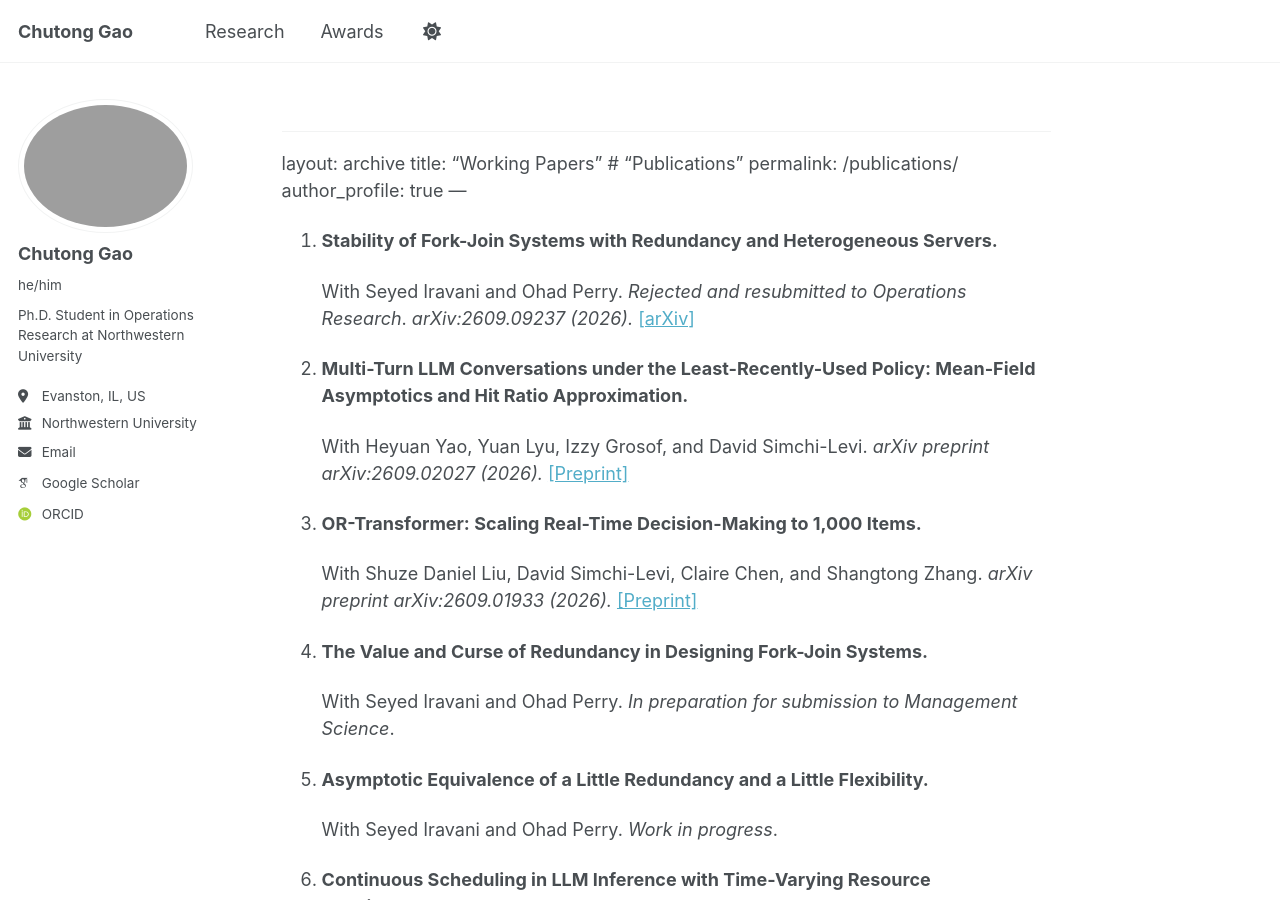
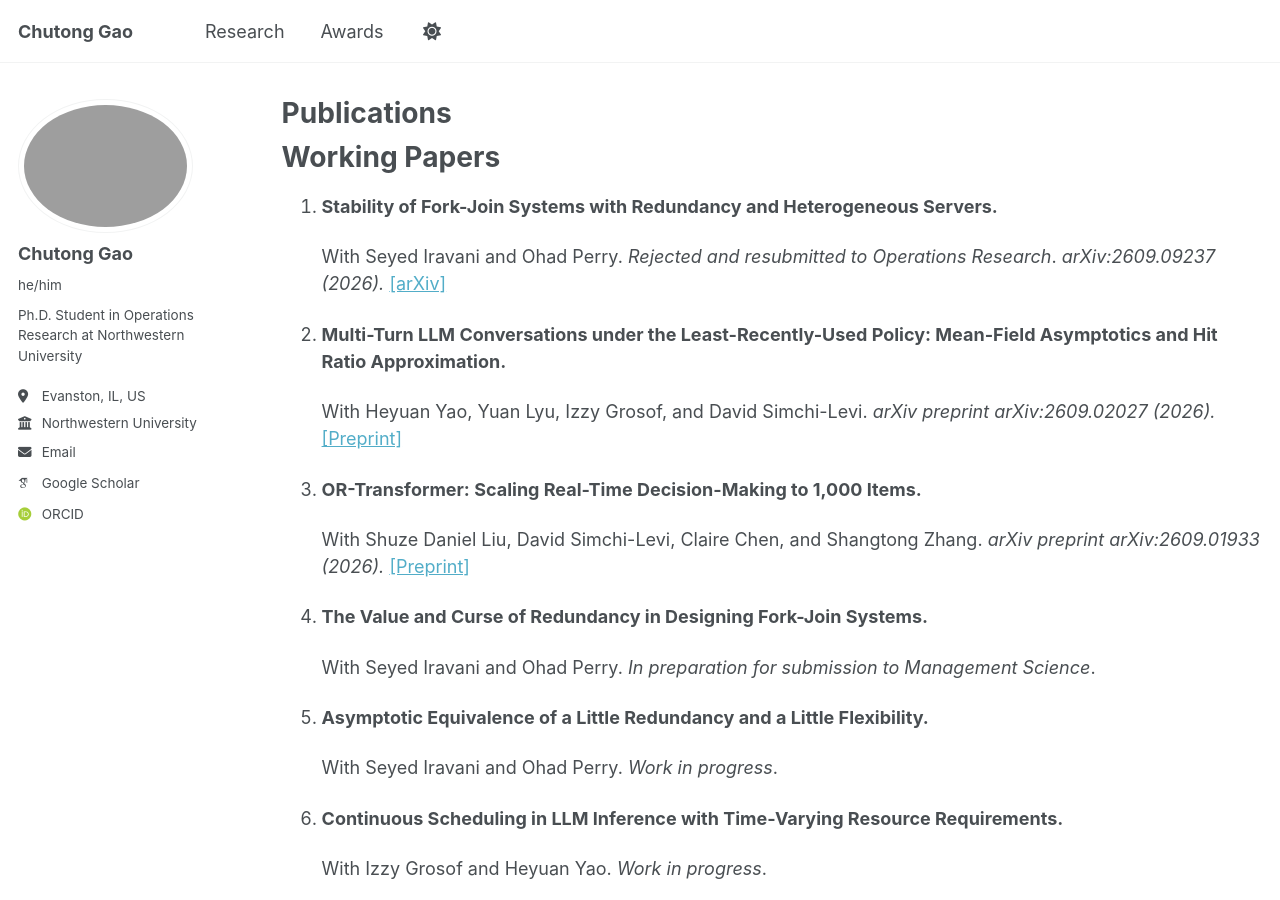
Before and after one commit to chutonggao/chutonggao.github.io, a Jekyll site: the page built from _pages/publications.md, in a window 1280 px wide and 900 px high. Built offline with Jekyll 4.4.1, drawn with Linux system fonts in a browser that asks for light colours; some web fonts are replaced; our own code applies the rules of GitHub Pages for plain Markdown files.

Commit message:
Update title and add section for Working Papers

```diff
--- a/_pages/publications.md
+++ b/_pages/publications.md
@@ -1,10 +1,11 @@
-
 ---
 layout: archive
-title: "Working Papers" # "Publications"
+title: Publications
 permalink: /publications/
 author_profile: true
 ---
+
+# Working Papers
 
 1. **Stability of Fork-Join Systems with Redundancy and Heterogeneous Servers.**
 
```
